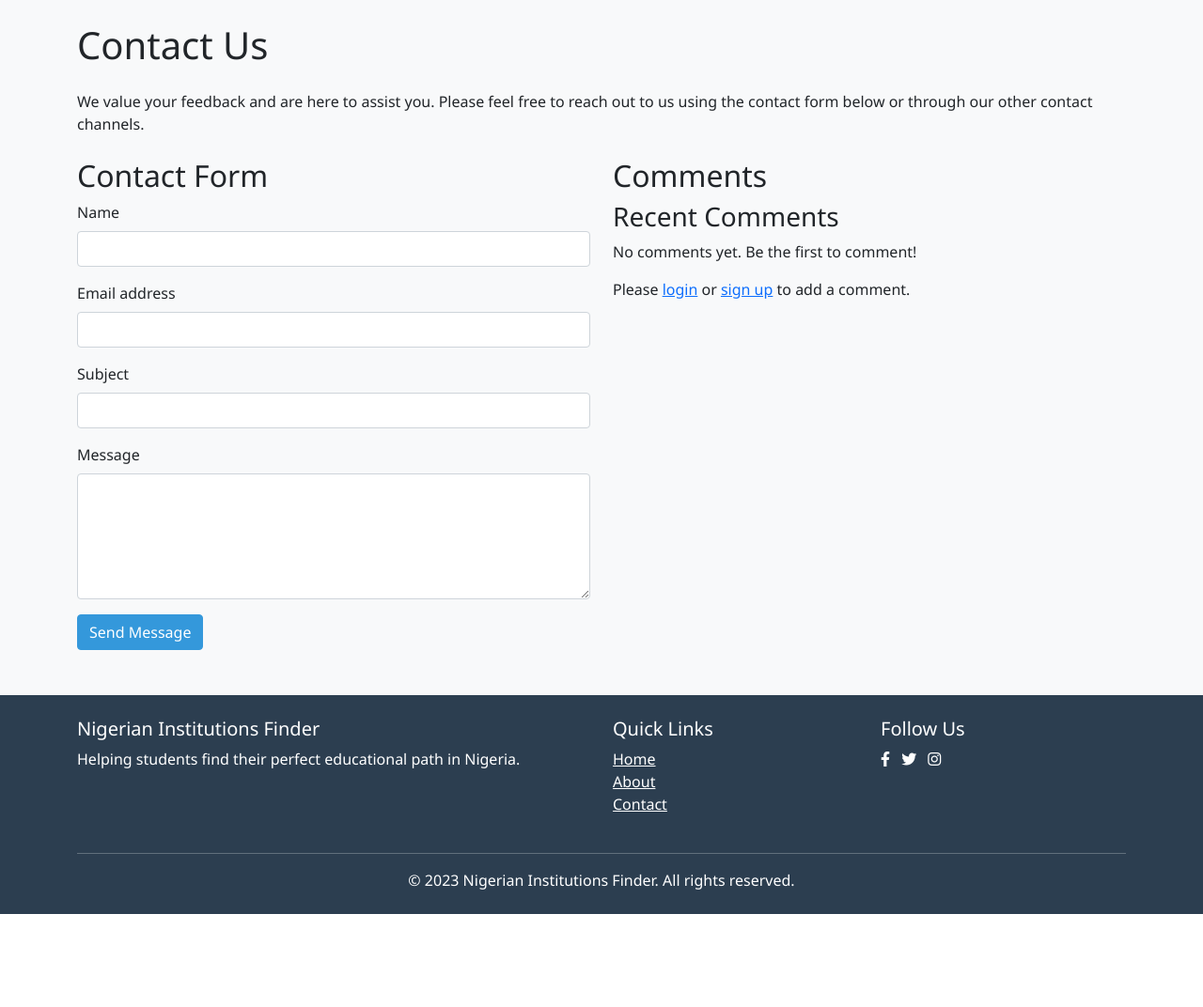
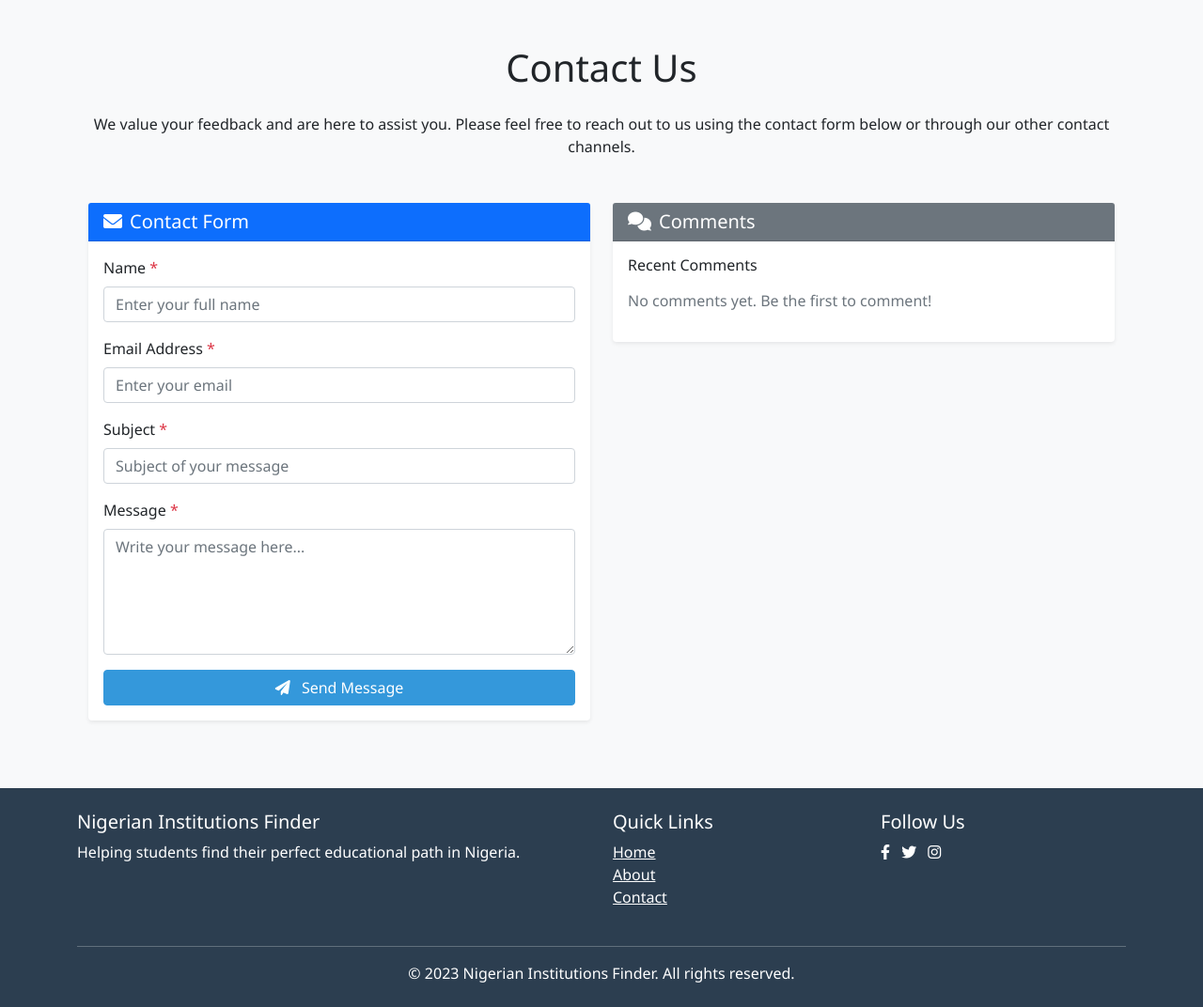
Before and after one commit to nonsonwune/ibass, a Flask app: page /contact in a window 1280 px wide. Shown: the part 56-1128 px from the top of the page at 94% size. Before the commit the page ends 1029 px from the top, so only its background shows below. Run offline with Flask 3, Linux system fonts and the light colour scheme.

Commit message:
Update contact.html

```diff
--- a/templates/contact.html
+++ b/templates/contact.html
@@ -1,92 +1,141 @@
 <!-- templates/contact.html -->
 {% extends "base.html" %} {% block title %}Contact Us - Nigerian Institutions
 Finder{% endblock %} {% block content %}
-<h1 class="mb-4">Contact Us</h1>
-<p>
+<div class="container my-5">
+  <h1 class="mb-4 text-center">Contact Us</h1>
+  <p class="text-center">
     We value your feedback and are here to assist you. Please feel free to reach
-  out to us using the contact form below or through our other contact channels.
+    out to us using the contact form below or through our other contact
+    channels.
   </p>
 
-<div class="row mt-4">
+  <div class="row mt-5">
     <!-- Contact Form Section -->
-  <div class="col-md-6">
-    <h2>Contact Form</h2>
-    <form action="{{ url_for('contact') }}" method="POST">
+    <div class="col-md-6 mb-4">
+      <div class="card shadow-sm">
+        <div class="card-header bg-primary text-white">
+          <h2 class="h5 mb-0">
+            <i class="fas fa-envelope me-2"></i>Contact Form
+          </h2>
+        </div>
+        <div class="card-body">
+          <form action="{{ url_for('contact') }}" method="POST" novalidate>
             <div class="mb-3">
-        <label for="name" class="form-label">Name</label>
+              <label for="name" class="form-label"
+                >Name <span class="text-danger">*</span></label
+              >
               <input
                 type="text"
                 class="form-control"
                 id="name"
                 name="name"
+                placeholder="Enter your full name"
                 required
               />
+              <div class="invalid-feedback">Please enter your name.</div>
             </div>
             <div class="mb-3">
-        <label for="email" class="form-label">Email address</label>
+              <label for="email" class="form-label"
+                >Email Address <span class="text-danger">*</span></label
+              >
               <input
                 type="email"
                 class="form-control"
                 id="email"
                 name="email"
+                placeholder="Enter your email"
                 required
               />
+              <div class="invalid-feedback">
+                Please enter a valid email address.
+              </div>
             </div>
             <div class="mb-3">
-        <label for="subject" class="form-label">Subject</label>
+              <label for="subject" class="form-label"
+                >Subject <span class="text-danger">*</span></label
+              >
               <input
                 type="text"
                 class="form-control"
                 id="subject"
                 name="subject"
+                placeholder="Subject of your message"
                 required
               />
+              <div class="invalid-feedback">Please enter a subject.</div>
             </div>
             <div class="mb-3">
-        <label for="message" class="form-label">Message</label>
+              <label for="message" class="form-label"
+                >Message <span class="text-danger">*</span></label
+              >
               <textarea
                 class="form-control"
                 id="message"
                 name="message"
                 rows="5"
+                placeholder="Write your message here..."
                 required
               ></textarea>
+              <div class="invalid-feedback">Please enter your message.</div>
             </div>
-      <button type="submit" class="btn btn-primary">Send Message</button>
+            <button type="submit" class="btn btn-primary w-100">
+              <i class="fas fa-paper-plane me-2"></i> Send Message
+            </button>
           </form>
+        </div>
+      </div>
     </div>
 
     <!-- Comments Section -->
     <div class="col-md-6">
-    <h2>Comments</h2>
+      <div class="card shadow-sm">
+        <div
+          class="card-header bg-secondary text-white d-flex justify-content-between align-items-center"
+        >
+          <h2 class="h5 mb-0"><i class="fas fa-comments me-2"></i>Comments</h2>
+          {% if current_user.is_authenticated %}
+          <button
+            class="btn btn-sm btn-light"
+            data-bs-toggle="modal"
+            data-bs-target="#addCommentModal"
+          >
+            <i class="fas fa-plus-circle me-1"></i> Add Comment
+          </button>
+          {% endif %}
+        </div>
+        <div class="card-body">
           <div class="comments-section">
-      <div class="comments-container">
-        <h3>Recent Comments</h3>
+            <h3 class="h6 mb-3">Recent Comments</h3>
             {% for comment in comments %}
-        <div class="comment">
-          <p>
-            <strong>{{ comment.author.username }}</strong>: {{ comment.content
-            }}
-          </p>
+            <div class="list-group mb-3">
+              <div class="list-group-item">
+                <div class="d-flex w-100 justify-content-between">
+                  <h5 class="mb-1">{{ comment.author.username }}</h5>
                   <small class="text-muted"
-            >Posted on: {{ comment.date_posted.strftime('%Y-%m-%d %H:%M:%S')
-            }}</small
+                    >{{ comment.date_posted.strftime('%Y-%m-%d %H:%M') }}</small
                   >
-          <div class="comment-actions">
+                </div>
+                <p class="mb-1">{{ comment.content }}</p>
+                <div class="d-flex justify-content-between align-items-center">
+                  <div>
                     <button
-              class="btn btn-sm btn-outline-primary vote-btn"
+                      class="btn btn-sm btn-outline-primary me-2 vote-btn"
                       data-comment-id="{{ comment.id }}"
                       data-vote-type="like"
                     >
                       <i class="fas fa-thumbs-up"></i> Like
                     </button>
                     <button
-              class="btn btn-sm btn-outline-danger vote-btn"
+                      class="btn btn-sm btn-outline-danger me-2 vote-btn"
                       data-comment-id="{{ comment.id }}"
                       data-vote-type="dislike"
                     >
                       <i class="fas fa-thumbs-down"></i> Dislike
                     </button>
+                    <span class="badge bg-secondary"
+                      >Score: {{ comment.score }}</span
+                    >
+                  </div>
                   {% if current_user.is_authenticated and (current_user.id ==
                   comment.user_id or current_user.is_admin) %}
                   <form
@@ -94,50 +143,81 @@ Finder{% endblock %} {% block content %}
                     method="POST"
                     class="d-inline"
                   >
-              <button
-                type="submit"
-                class="btn btn-sm btn-danger delete-comment"
-              >
-                Delete
+                    <button type="submit" class="btn btn-sm btn-danger">
+                      <i class="fas fa-trash-alt"></i> Delete
                     </button>
                   </form>
                   {% endif %}
                 </div>
-          <span class="comment-score">Score: {{ comment.score }}</span>
+              </div>
             </div>
             {% else %}
-        <p>No comments yet. Be the first to comment!</p>
+            <p class="text-muted">No comments yet. Be the first to comment!</p>
             {% endfor %}
-      </div>
-
-      {% if current_user.is_authenticated %}
-      <form action="{{ url_for('add_comment') }}" method="POST" class="mb-4">
-        <div class="mb-3">
-          <label for="comment" class="form-label">Add a comment</label>
-          <textarea
-            class="form-control comment-input"
-            id="comment"
-            name="comment"
-            rows="3"
-            maxlength="200"
-            required
-          ></textarea>
-          <small id="charCount" class="form-text text-muted">
-            200 characters remaining
-          </small>
-        </div>
-        <button type="submit" class="btn btn-primary">Post Comment</button>
-      </form>
-      {% else %}
-      <p>
-        Please <a href="{{ url_for('login') }}">login</a> or
-        <a href="{{ url_for('signup') }}">sign up</a> to add a comment.
-      </p>
-      {% endif %}
           </div>
         </div>
       </div>
-{% endblock %} {% block extra_scripts %}
+    </div>
+  </div>
+</div>
+
+<!-- Add Comment Modal -->
+{% if current_user.is_authenticated %}
+<div
+  class="modal fade"
+  id="addCommentModal"
+  tabindex="-1"
+  aria-labelledby="addCommentModalLabel"
+  aria-hidden="true"
+>
+  <div class="modal-dialog">
+    <div class="modal-content">
+      <form action="{{ url_for('add_comment') }}" method="POST" novalidate>
+        <div class="modal-header">
+          <h5 class="modal-title" id="addCommentModalLabel">
+            <i class="fas fa-comment-dots me-2"></i>Add a Comment
+          </h5>
+          <button
+            type="button"
+            class="btn-close"
+            data-bs-dismiss="modal"
+            aria-label="Close"
+          ></button>
+        </div>
+        <div class="modal-body">
+          <div class="mb-3">
+            <label for="comment" class="form-label">Your Comment</label>
+            <textarea
+              class="form-control"
+              id="comment"
+              name="comment"
+              rows="4"
+              maxlength="200"
+              placeholder="Write your comment here..."
+              required
+            ></textarea>
+            <div class="form-text text-end" id="charCount">
+              200 characters remaining
+            </div>
+          </div>
+        </div>
+        <div class="modal-footer">
+          <button
+            type="button"
+            class="btn btn-secondary"
+            data-bs-dismiss="modal"
+          >
+            <i class="fas fa-times me-1"></i> Close
+          </button>
+          <button type="submit" class="btn btn-primary">
+            <i class="fas fa-paper-plane me-1"></i> Post Comment
+          </button>
+        </div>
+      </form>
+    </div>
+  </div>
+</div>
+{% endif %} {% endblock %} {% block extra_scripts %}
 <script>
   document.addEventListener("DOMContentLoaded", function () {
     // Fetch and apply user votes
@@ -153,6 +233,32 @@ Finder{% endblock %} {% block content %}
         });
       })
       .catch((error) => console.error("Error fetching user votes:", error));
+
+    // Character count for comment textarea
+    const commentTextarea = document.getElementById("comment");
+    const charCount = document.getElementById("charCount");
+    if (commentTextarea && charCount) {
+      commentTextarea.addEventListener("input", function () {
+        const remaining = 200 - this.value.length;
+        charCount.textContent = `${remaining} characters remaining`;
+      });
+    }
+
+    // Bootstrap form validation
+    const forms = document.querySelectorAll("form[novalidate]");
+    Array.from(forms).forEach((form) => {
+      form.addEventListener(
+        "submit",
+        function (event) {
+          if (!form.checkValidity()) {
+            event.preventDefault();
+            event.stopPropagation();
+          }
+          form.classList.add("was-validated");
+        },
+        false
+      );
+    });
   });
 </script>
 {% endblock %}
```
Lines whose indentation alone changed are shown as unchanged.
